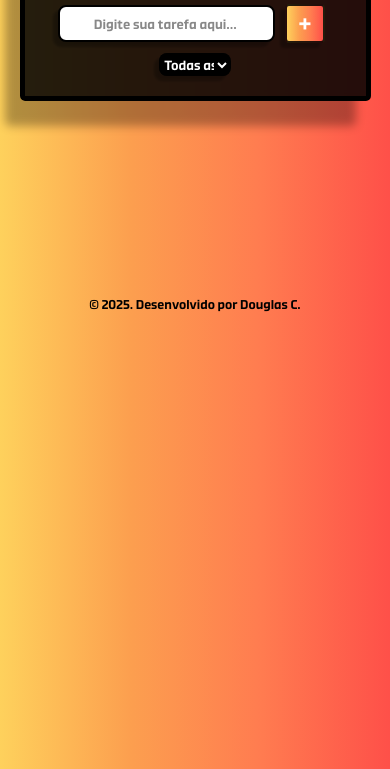
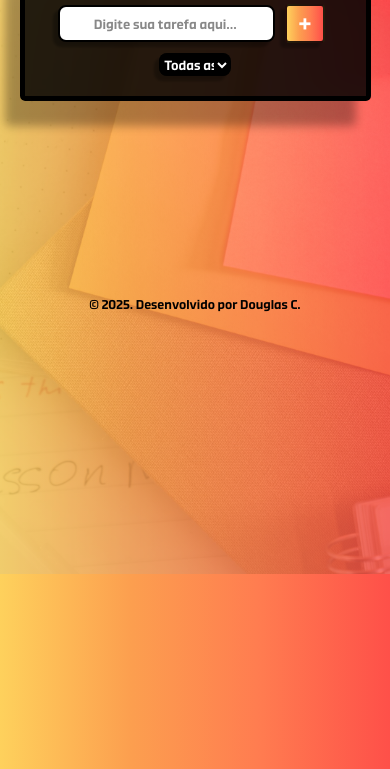
Before and after one commit to ux-doug/lista-de-tarefas, a plain HTML site: page index.html in a window 390 px wide. Shown: the part 270-1039 px from the top of the page. Drawn offline with Linux system fonts and the light colour scheme.

Commit message:
Adicionado background

```diff
--- a/style.css
+++ b/style.css
@@ -19,7 +19,20 @@
     height: 100vh;
     box-sizing: border-box;
     background: linear-gradient(to right, #fed15c, #fc9f4f, #ff7c50, #fe5049);
+    position: relative;
+    z-index: 1;
+}
 
+.corpo::before {
+    margin: -8% auto auto;
+    opacity: 10%;
+    content: '';
+    position: fixed;
+    background: url(./arquivos/planodefundo.jpg) no-repeat center center;
+    width: 100%;
+    height: 100%;
+    background-size: cover;
+    z-index: -1;  /* Coloca a imagem abaixo do gradiente */
 }
 
 .caixa {
@@ -179,6 +192,18 @@
 
 @media screen and (max-width: 1005px) {
 
+
+    .corpo::before {
+        margin: -50% auto auto;
+        opacity: 0.2;
+        content: '';
+        position: fixed;  /* Mudando para absolute para cobrir toda a tela */
+        background: url(./arquivos/planodefundo.jpg) no-repeat center center;
+        width: 100%;
+        height: 100%;
+        background-size: cover;  /* Garante que a imagem cubra a tela */
+        z-index: -1;  /* Coloca a imagem abaixo do gradiente */
+    }
     .caixa {
         font-size: 1.0rem;
         width: 90%;
```
Also changed, not shown: arquivos/planodefundo.jpg (added).
